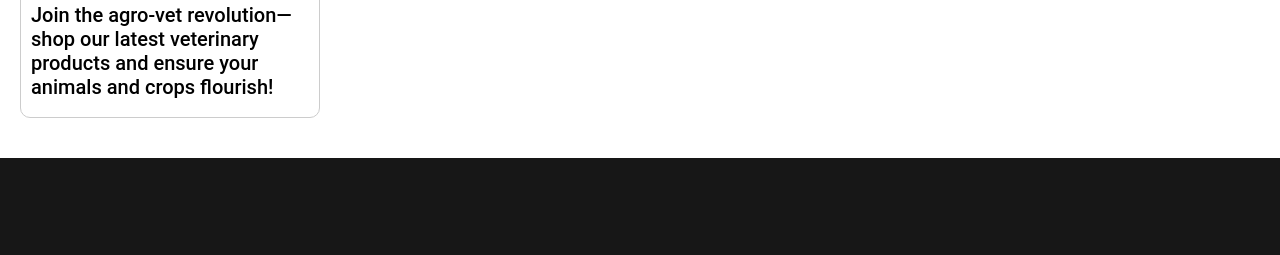
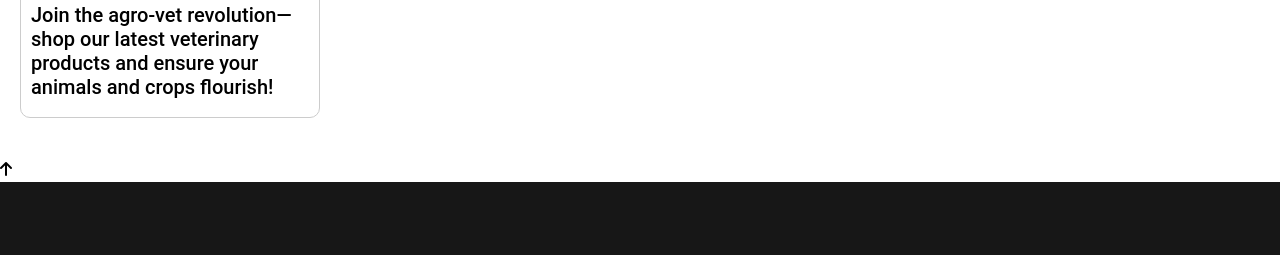
Before and after one commit to gcl140/macnice, a plain HTML site: page public/updates.html in a window 1280 px wide. Shown: the part 938-1193 px from the top of the page. Drawn offline with nearby package versions, Linux system fonts and the light colour scheme; files that its build step writes are made by us from their sources.

Commit message:
Update updates.html

```diff
--- a/public/updates.html
+++ b/public/updates.html
@@ -222,7 +222,9 @@
 
   <script src="../scripts/script.js"></script>
 
-
+<div id="back-to-top">
+    <i class="fas fa-arrow-up"></i>
+</div>
   <section class="info_section layout_padding">
     <div class="container">
       <div class="row">
```
